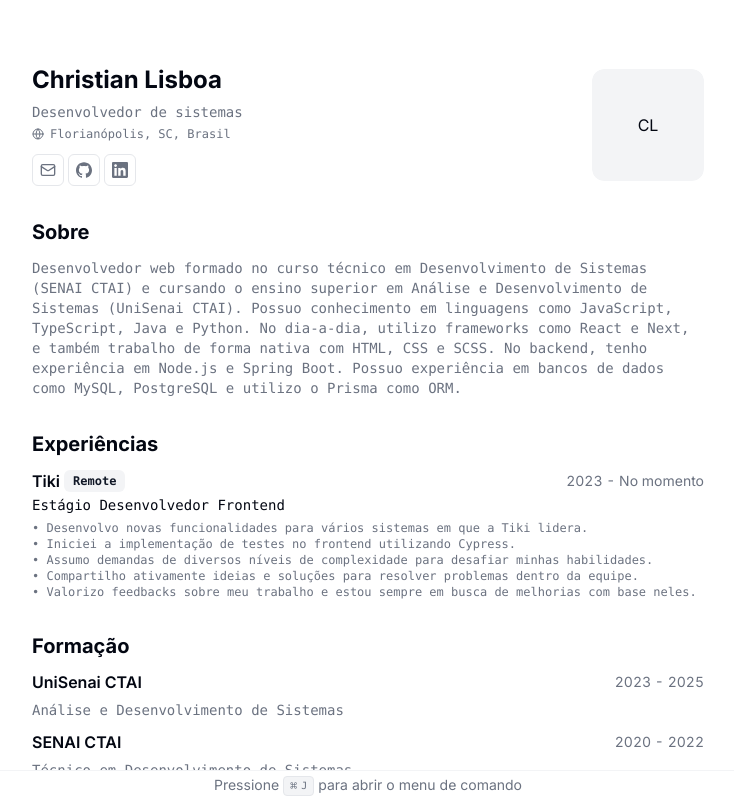
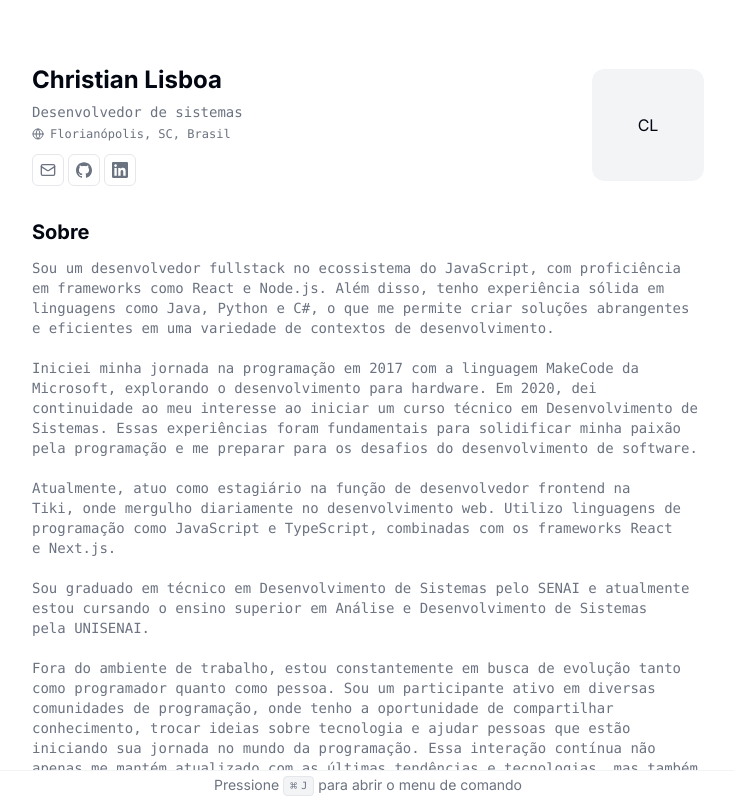
Before and after one commit to christianlsb/curriculo, a Next.js app: page / in a window 1280 px wide. Shown: the top 800 px of the page, without its empty margins (272-1006 px from the left). Built offline with nearby package versions, Linux system fonts and the light colour scheme.

Commit message:
Sobre mim -> Ajusa texto do sumario

```diff
--- a/src/data/resume-data.tsx
+++ b/src/data/resume-data.tsx
@@ -7,8 +7,23 @@ export const RESUME_DATA = {
   location: "Florianópolis, SC, Brasil",
   locationLink: "https://maps.app.goo.gl/RkMfVLfYmMFMoeD99",
   about: "Desenvolvedor de sistemas",
-  summary:
-    "Desenvolvedor web formado no curso técnico em Desenvolvimento de Sistemas (SENAI CTAI) e cursando o ensino superior em Análise e Desenvolvimento de Sistemas (UniSenai CTAI). Possuo conhecimento em linguagens como JavaScript, TypeScript, Java e Python. No dia-a-dia, utilizo frameworks como React e Next, e também trabalho de forma nativa com HTML, CSS e SCSS. No backend, tenho experiência em Node.js e Spring Boot. Possuo experiência em bancos de dados como MySQL, PostgreSQL e utilizo o Prisma como ORM.",
+  summary: [
+    "Sou um desenvolvedor fullstack no ecossistema do JavaScript, com proficiência em frameworks como React e Node.js. Além disso, tenho experiência sólida em linguagens como Java, Python e C#, o que me permite criar soluções abrangentes e eficientes em uma variedade de contextos de desenvolvimento.",
+    <br key={1} />,
+    <br key={1} />,
+    "Iniciei minha jornada na programação em 2017 com a linguagem MakeCode da Microsoft, explorando o desenvolvimento para hardware. Em 2020, dei continuidade ao meu interesse ao iniciar um curso técnico em Desenvolvimento de Sistemas. Essas experiências foram fundamentais para solidificar minha paixão pela programação e me preparar para os desafios do desenvolvimento de software.",
+    <br key={2} />,
+    <br key={2} />,
+    "Atualmente, atuo como estagiário na função de desenvolvedor frontend na Tiki, onde mergulho diariamente no desenvolvimento web. Utilizo linguagens de programação como JavaScript e TypeScript, combinadas com os frameworks React e Next.js.",
+    <br key={3} />,
+    <br key={3} />,
+    "Sou graduado em técnico em Desenvolvimento de Sistemas pelo SENAI e atualmente estou cursando o ensino superior em Análise e Desenvolvimento de Sistemas pela UNISENAI.",
+    <br key={4} />,
+    <br key={4} />,
+    "Fora do ambiente de trabalho, estou constantemente em busca de evolução tanto como programador quanto como pessoa. Sou um participante ativo em diversas comunidades de programação, onde tenho a oportunidade de compartilhar conhecimento, trocar ideias sobre tecnologia e ajudar pessoas que estão iniciando sua jornada no mundo da programação. Essa interação contínua não apenas me mantém atualizado com as últimas tendências e tecnologias, mas também me permite contribuir para o crescimento da comunidade.",
+    <br key={5} />,
+    <br key={5} />,
+  ],
   personalWebsiteUrl: "https://christianlsb.github.io/",
   contact: {
     email: "chrislsb09@gmail.com",
```
